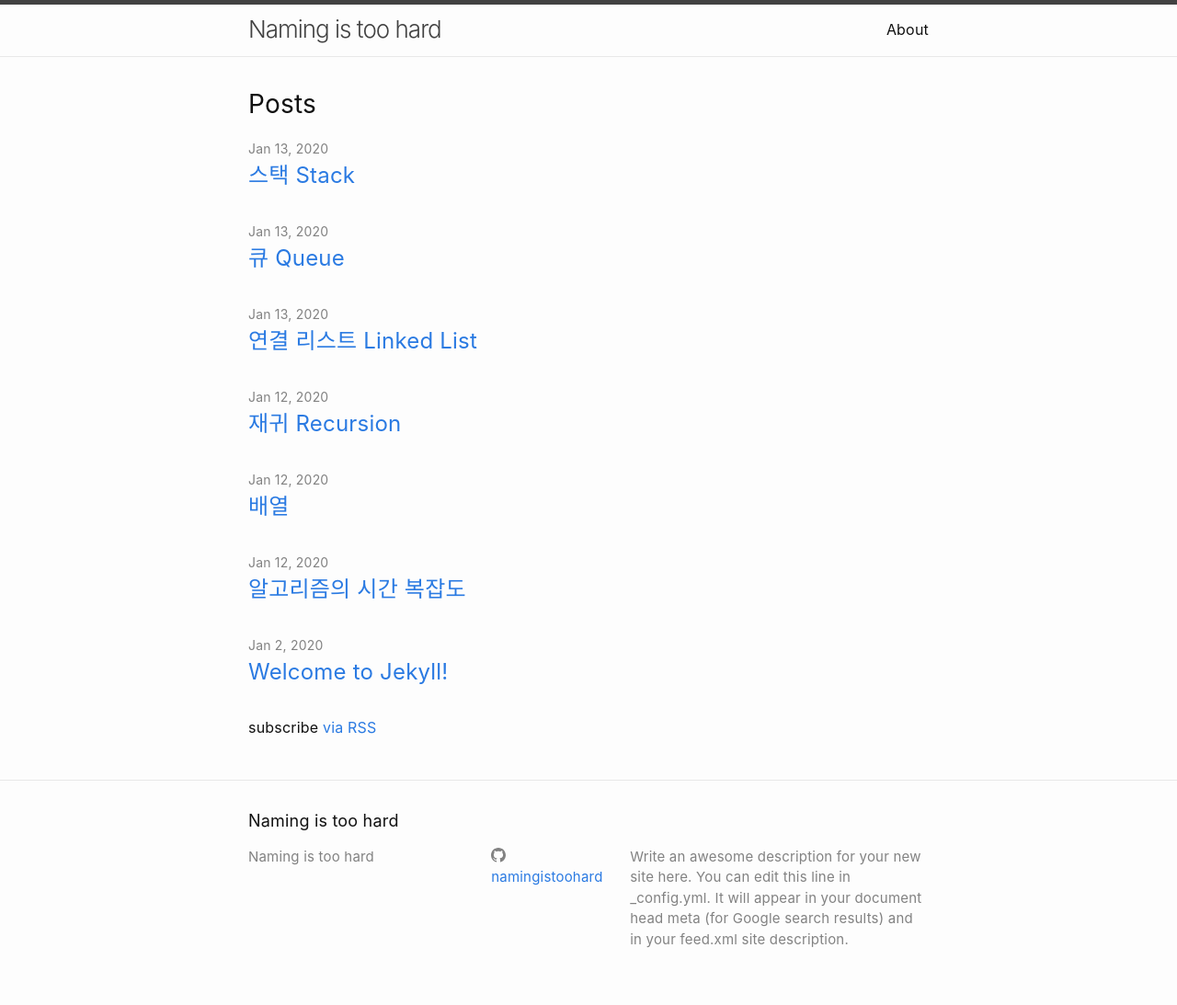
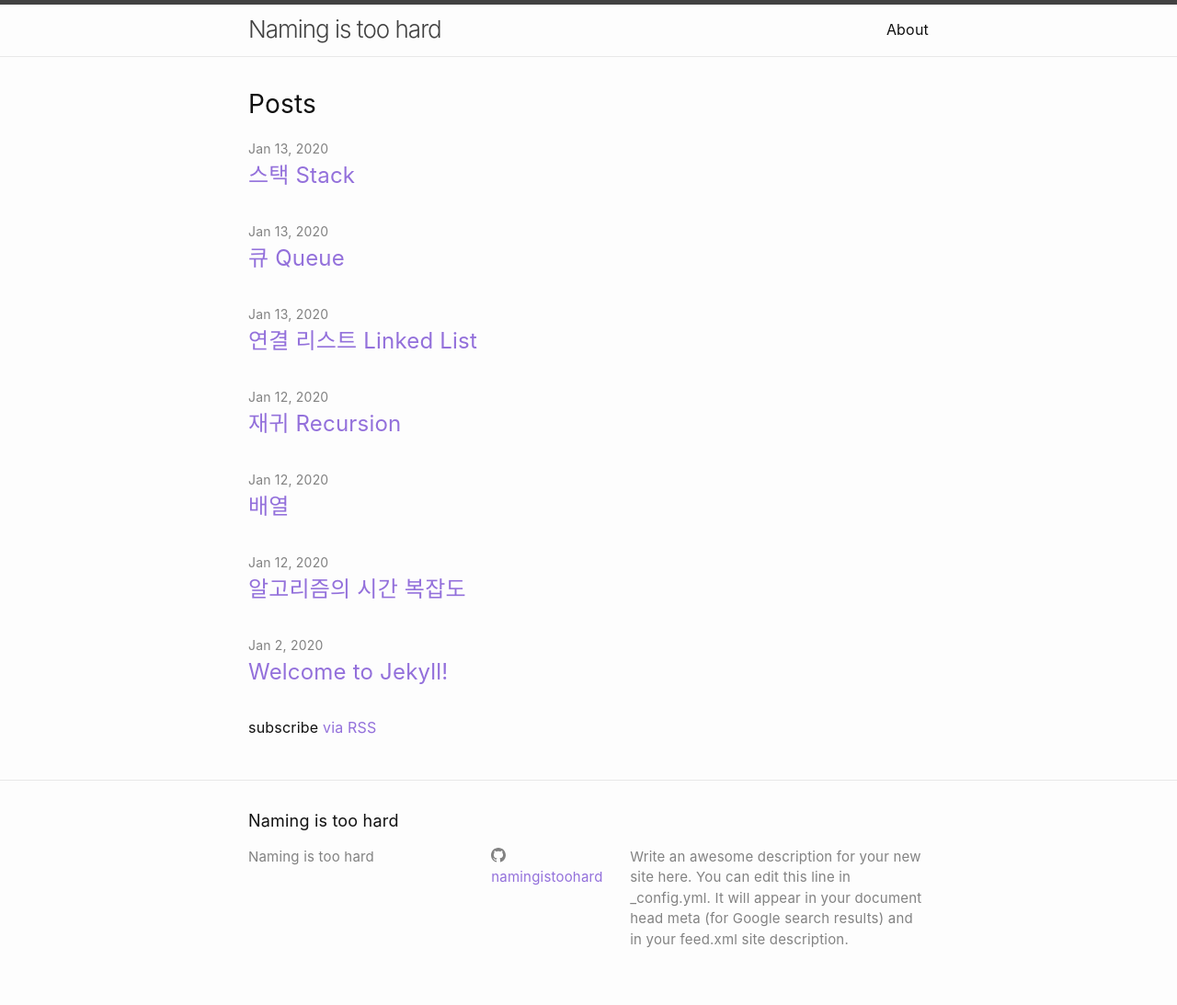
Before and after one commit to namingistoohard/namingistoohard.github.io, a Jekyll site: the page built from index.markdown, in a window 1280 px wide. Shown: the whole page at 92% size. Built offline with Jekyll 4.4.1, drawn with Linux system fonts in a browser that asks for light colours; some web fonts are replaced.

Commit message:
Style post title

```diff
--- a/_sass/minima.scss
+++ b/_sass/minima.scss
@@ -26,7 +26,7 @@ $spacing-unit:     30px !default;
 
 $text-color:       #111 !default;
 $background-color: #fdfdfd !default;
-$brand-color:      #2a7ae2 !default;
+$brand-color:      mediumpurple !default;
 
 $grey-color:       #828282 !default;
 $grey-color-light: lighten($grey-color, 40%) !default;
--- a/_sass/minima/_base.scss
+++ b/_sass/minima/_base.scss
@@ -112,8 +112,7 @@ a {
   }
 
   &:hover {
-    color: $text-color;
-    text-decoration: underline;
+    font-weight: bold;
   }
 
   .social-media-list &:hover {
```
